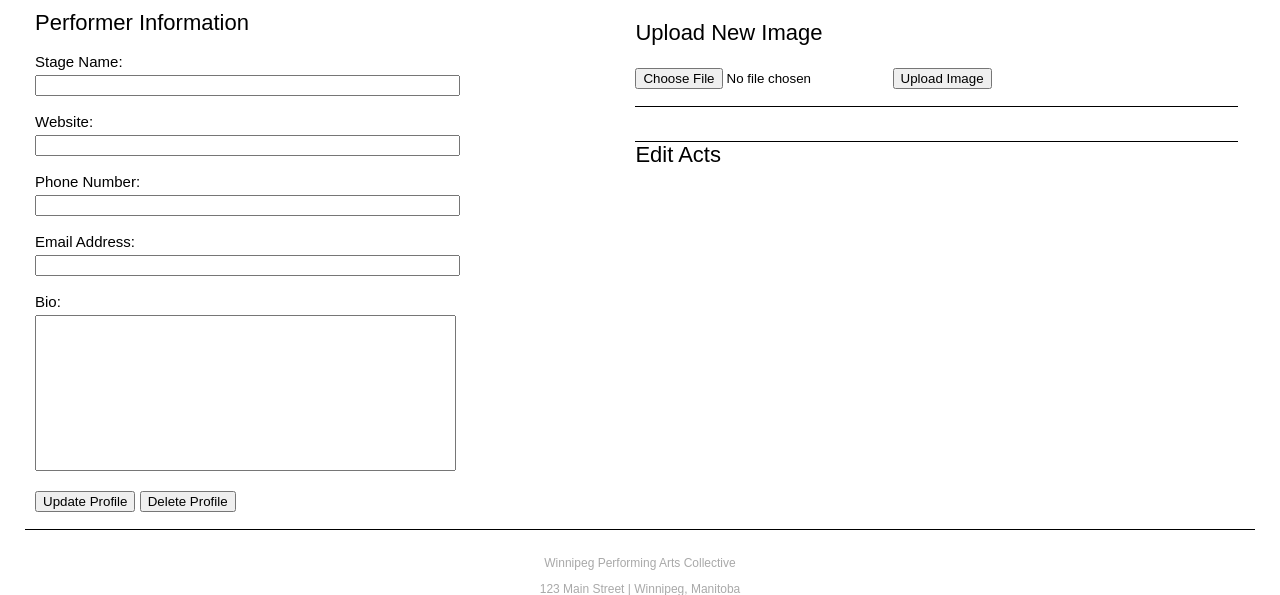
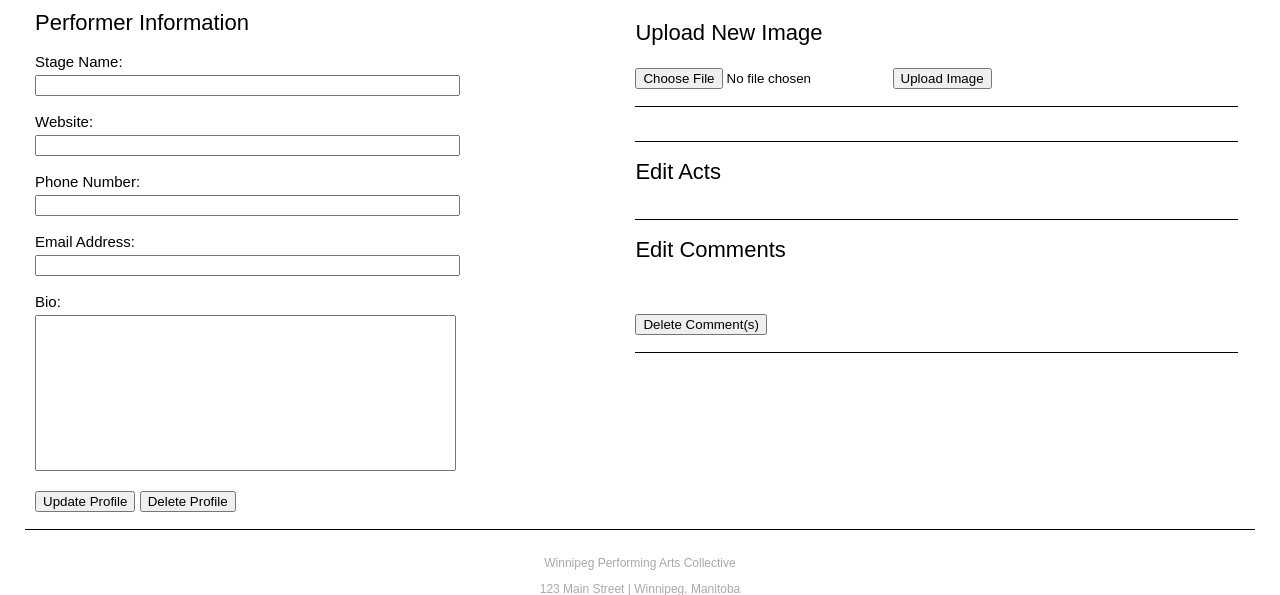
Before and after one commit to hassheeps/OnlineAgent, a PHP site: page /edit.php in a window 1280 px wide. Shown: the part 131-726 px from the top of the page. Run offline with PHP 8.4, Linux system fonts and the light colour scheme; the visitor is signed in with stand-in values (Sample User, id 1); data that the repository does not hold is empty.

Commit message:
Comments can be posted, admin can delete

```diff
--- a/edit.php
+++ b/edit.php
@@ -243,6 +243,30 @@ while($actrow = $actstatement->fetch())
     $acts[] = $actrow;
 }
 
+
+$query = "SELECT * FROM comments WHERE performer_id = $performer_id ORDER BY comment_date DESC";
+
+$commentselect = $db->prepare($query);
+$commentselect->execute();
+
+if(isset($_POST['delete_comment']))
+{
+    if(isset($_POST['comment_checkbox']))
+    {
+        foreach($_POST['comment_checkbox'] as $comment_id)
+        {
+            $query = "DELETE FROM comments WHERE comment_id = :comment_id";
+
+            $deletecomment = $db->prepare($query);
+            $deletecomment->bindValue(':comment_id', $comment_id);
+            $deletecomment->execute();
+        }
+    }
+
+    header("Location: edit.php?performer_id={$performer_id}");
+    exit;
+}
+
 ?>
 
 <!DOCTYPE html>
@@ -335,12 +359,29 @@ while($actrow = $actstatement->fetch())
             <?php endif ?>
             <br>
         </div>
-        <div class = "editacts">
+        <div class = "editacts"><br>
             <h3>Edit Acts</h3><br>
                 <?php foreach ($acts as $act): ?>
                     <a href="./editact.php?act_id=<?= $act['act_id'] ?>"><?= $act['act_name'] ?></a><br>
-                <?php endforeach ?>
+                <?php endforeach ?><br>
         </div>
+        <?php if($_SESSION['user_level_id'] == 2): ?>
+        <div class = "comment_display"><br>
+            <h3>Edit Comments</h3><br><br>
+            <form method = "post">
+            <?php while ($comment = $commentselect->fetch()): ?>
+                <div class = "comment_card">
+                    <input type="hidden" name="comment_id" value="<?= $comment['comment_id'] ?>">
+                     <p><b>Title:</b> <?= $comment['title'] ?></p>
+                    <p><b>Author:</b> <?= $comment['author'] ?></p>
+                    <p><b>Date:</b> <?= $comment['comment_date'] ?></p>
+                    <input type="checkbox" value="<?= $comment['comment_id'] ?>" name="comment_checkbox[]">Delete Comment<br><br>
+                </div>
+            <?php endwhile ?><br>
+            <input type="submit" id="delete_comment" value="Delete Comment(s)" name = "delete_comment" onclick="return confirmDeleteComment()"><br><br>
+            </form>
+        </div>
+        <?php endif ?>
     </section>
     <footer>
         <br>
--- a/index.php
+++ b/index.php
@@ -83,9 +83,6 @@ else
                     <?php if(isset($_SESSION['user_level_id']) && $_SESSION['user_level_id'] == 2 ): ?>
                         |&nbsp;&nbsp;<a href = "./admin.php" class="nav">Manage Users</a>&nbsp;&nbsp;|
                     <?php endif ?>
-                    <select id="search_performer">
-                        <option value="search">Search performers by act type</option>
-                    </select>
                 </div>
                 <div class = "navbox2">
                     <?php if(!isset($_SESSION['username'])): ?>
--- a/main.css
+++ b/main.css
@@ -69,15 +69,28 @@ body {
 	text-align: left;
 	border-bottom-style: solid;
 	border-width: 0.5px;
-
 }
 
-.photoform img{
+.comment_display {
+	text-align: left;
+	border-bottom-style: solid;
+	border-width: 0.5px;
+}
+
+.photoform img {
 	max-width: 100px;
 }
 
-.editacts{
+.editacts {
 	text-align: left;
+	border-bottom-style: solid;
+	border-width: 0.5px;
+}
+
+.comment_card{
+	border-style: solid;
+	border-width: 0.5px;
+	padding-left: 15px;
 }
 
 footer{
```
Also changed, not shown: profile.php (+12 -10 lines).
